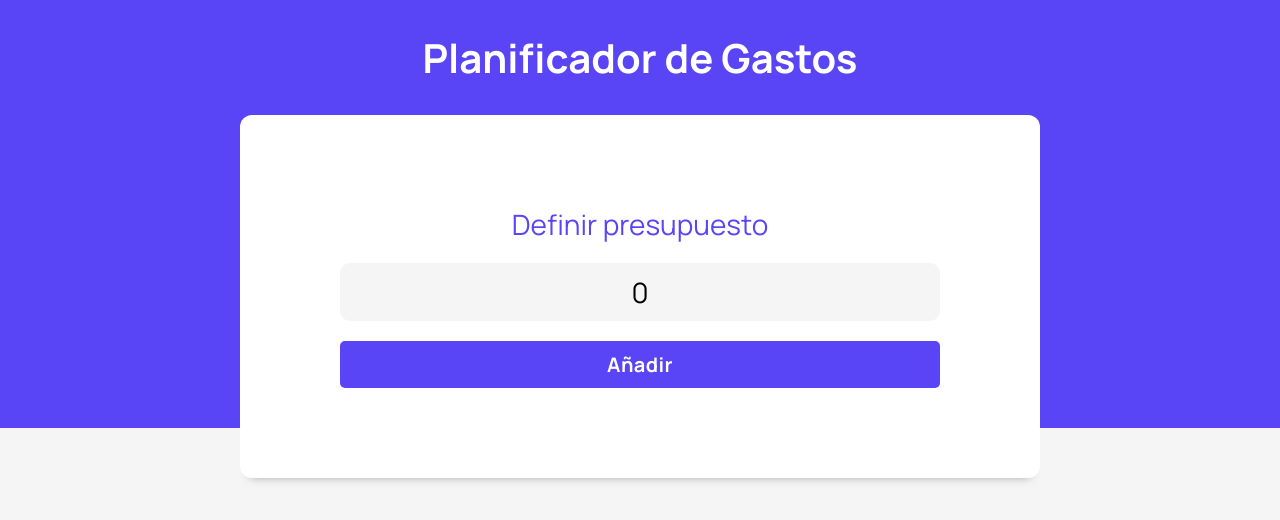
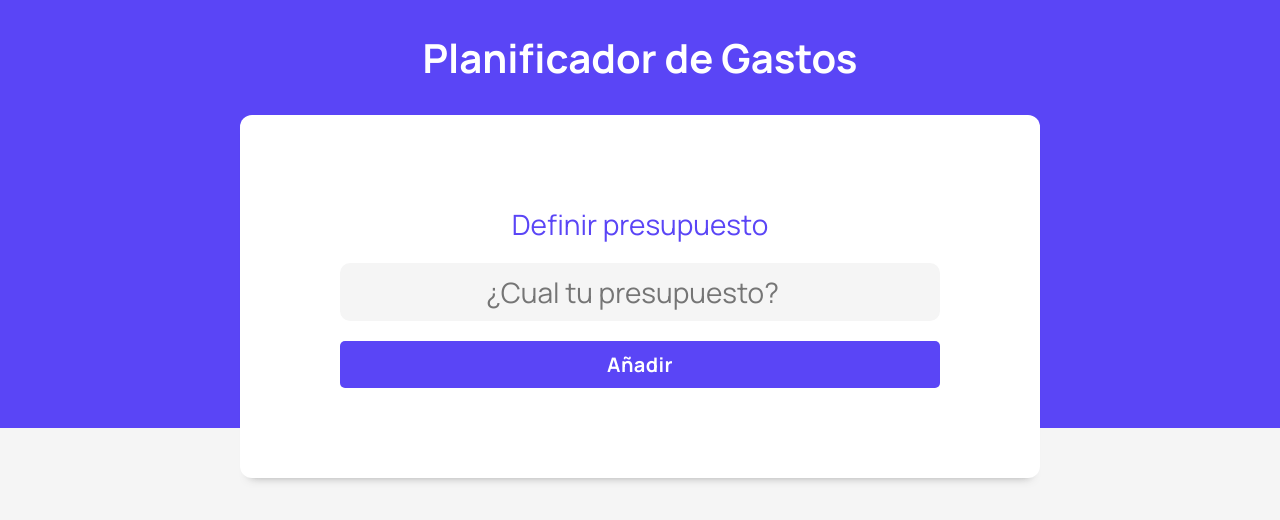
Before and after one commit to jairpss/control-gastos-react, a React (Vite) app: page / in a window 1280 px wide. Shown: the top 520 px of the page. Built offline with nearby package versions, Linux system fonts and the light colour scheme.

Commit message:
creating Contro Presupuesto component

```diff
--- a/src/App.jsx
+++ b/src/App.jsx
@@ -2,12 +2,16 @@
 import Header from './components/Header'
 
 function App() {
-  const [presupuesto, setPresupuesto] = useState(0)
+  const [presupuesto, setPresupuesto] = useState('')
+  const [isValidPresupuesto, setIsValidPresupuesto] = useState(false)
+
   return (
     <div>
       <Header
         presupuesto={presupuesto}
         setPresupuesto={setPresupuesto}
+        isValidPresupuesto={isValidPresupuesto}
+        setIsValidPresupuesto={setIsValidPresupuesto}
       />
     </div>
   )
--- /dev/null
+++ b/src/components/ControlPresupuesto.jsx
@@ -0,0 +1,18 @@
+import React from 'react'
+
+const ControlPresupuesto = ({presupuesto}) => {
+  return (
+    <div className="contenedor-presupuesto contenedor sombra dos-columnas">
+        <div>
+            <p>Grafica aqui</p>
+        </div>
+        <div className="contenido-presupuesto">
+            <p>
+                <span>Presupuesto: </span> ${presupuesto}
+            </p>
+        </div>
+    </div>
+  )
+}
+
+export default ControlPresupuesto
--- a/src/components/Header.jsx
+++ b/src/components/Header.jsx
@@ -1,14 +1,25 @@
 import React from 'react'
 import NuevoPresupuesto from './NuevoPresupuesto'
+import ControlPresupuesto from './ControlPresupuesto'
 
-const Header = ({presupuesto, setPresupuesto}) => {
+const Header = ({presupuesto, setPresupuesto, isValidPresupuesto, setIsValidPresupuesto}) => {
+
   return (
     <header>
         <h1>Planificador de Gastos</h1>
-        <NuevoPresupuesto
-          presupuesto={presupuesto}
-          setPresupuesto={setPresupuesto}
-        />
+
+        {isValidPresupuesto ? (
+            <ControlPresupuesto
+              presupuesto={presupuesto}
+            />
+        ) : (
+          <NuevoPresupuesto
+            presupuesto={presupuesto}
+            setPresupuesto={setPresupuesto}
+            setIsValidPresupuesto={setIsValidPresupuesto}
+          />
+        )}
+
     </header>
   )
 }
--- a/src/components/NuevoPresupuesto.jsx
+++ b/src/components/NuevoPresupuesto.jsx
@@ -1,18 +1,19 @@
 import { useState } from 'react'
 import Mensaje from './Mensaje'
 
-const NuevoPresupuesto = ({presupuesto, setPresupuesto}) => {
+const NuevoPresupuesto = ({presupuesto, setPresupuesto, setIsValidPresupuesto}) => {
 
   const [mensaje, setMensaje] = useState('')
 
   const handlePresupuesto = (e) => {
     e.preventDefault();
 
-    if(!Number(presupuesto) || Number(presupuesto) < 0) {
+    if(!presupuesto || presupuesto < 0) {
       setMensaje('No es un presupuesto valido')
-    } else {
-      console.log('Si es un presupuesto valido')
+      return
     }
+    setMensaje('')
+    setIsValidPresupuesto(true)
   }
 
   return (
@@ -22,10 +23,10 @@
                 <label>Definir presupuesto</label>
                 <input
                   className="nuevo-presupuesto"
-                  type="text"
+                  type="number"
                   placeholder="¿Cual tu presupuesto?"
                   value={presupuesto}
-                  onChange={ (e) => setPresupuesto(e.target.value)}
+                  onChange={ (e) => setPresupuesto(Number(e.target.value))}
                 />
             </div>
             <input type="submit" value="Añadir"/>
```
